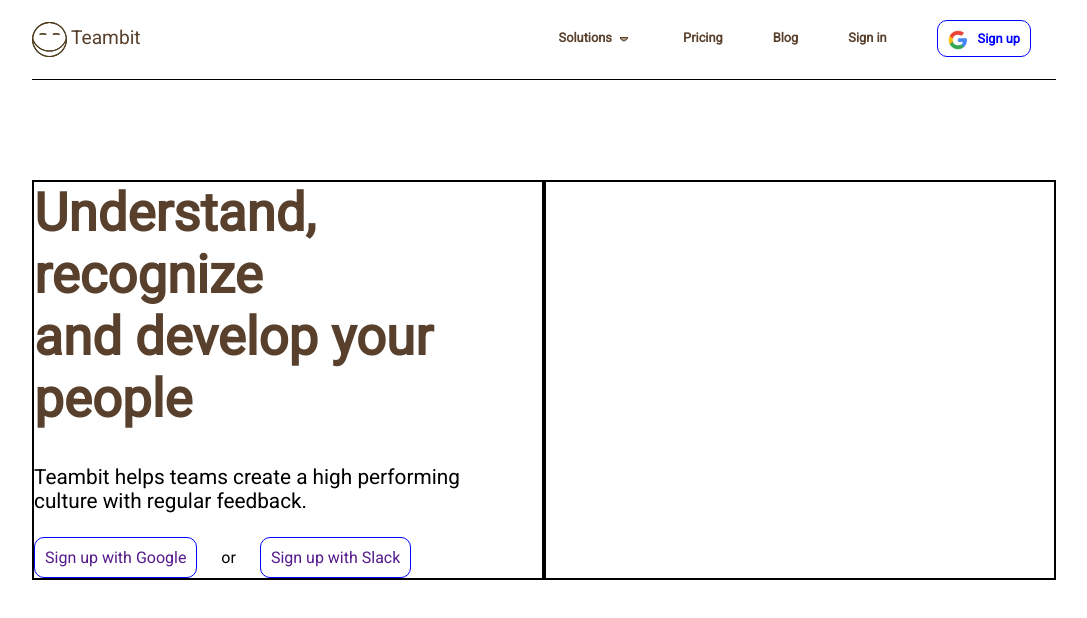
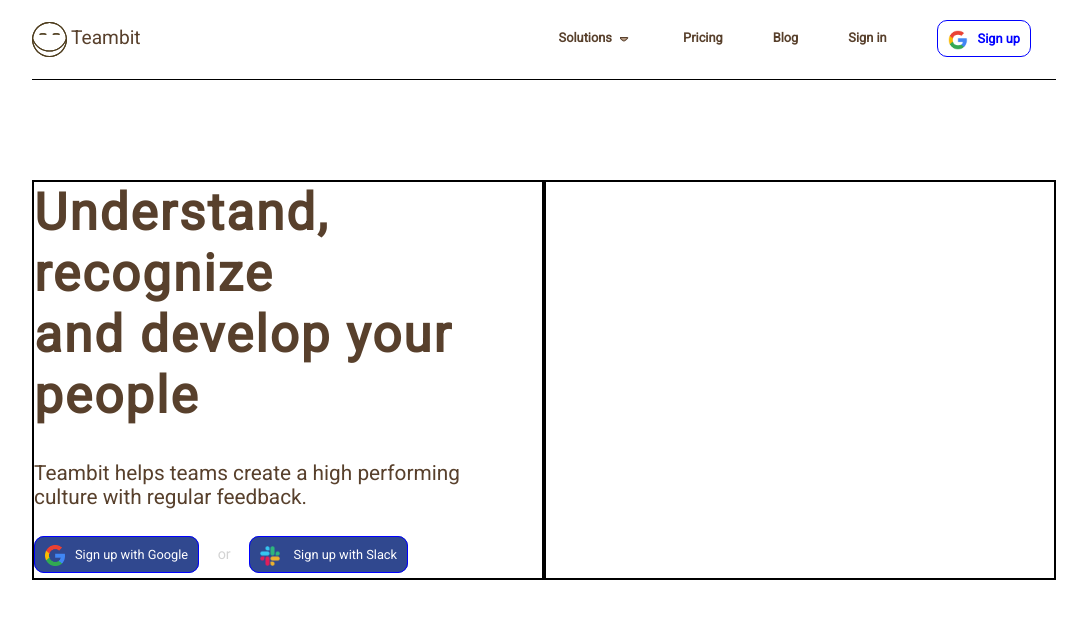
Before and after one commit to MatteoPetracci/node-sass-teambit, a website: page index.html in a window 1280 px wide. Shown: the whole page, without its empty margins (96-1183 px from the left). Drawn offline with Linux system fonts and the light colour scheme.

Commit message:
inizio jumbo

```diff
--- a/index.html
+++ b/index.html
@@ -31,7 +31,7 @@
             <a href="#">Sign in</a>
           </li>
           <li>
-            <a class="btn" href="#"><span><img src="img/lg-google.png" alt=""></span>Sign up</a>
+            <a class="btn" href="#"><img src="img/lg-google.png" alt="">Sign up</a>
           </li>
         </ul>
       </nav>
@@ -39,7 +39,7 @@
         <div class="item">
           <h1>Understand, recognize<br> and develop your <br> people</h1>
           <p>Teambit helps teams create a high performing <br> culture with regular feedback.</p>
-          <a href="">Sign up with Google</a><span> or </span><a href=""> Sign up with Slack</a>
+          <a href=""><img src="img/google.png" alt="">Sign up with Google</a><span> or </span><a href=""><img src="img/slack-logo.png" alt=""> Sign up with Slack</a>
         </div>
         <div class="item"></div>
       </div>
--- a/src/partials/_common.scss
+++ b/src/partials/_common.scss
@@ -61,13 +61,14 @@
   .jumbo {
     display: flex;
     margin-top: 100px;
+    color: rgb(88, 64, 44);
     .item {
       width: 50%;
       border: 2px solid black;
       height: 400px;
       h1 {
-        font-size: $fontSize *3.3;
-        color: rgb(88, 64, 44);
+        font-size: $fontSize *3.2;
+        letter-spacing: 2px;
       }
       p {
         margin-top: 35px;
@@ -76,9 +77,19 @@
       }
       a {
         @include btn;
+        background-color: #30488f;
+        color: white;
+        font-size: 80%;
+        img {
+          width: 20px;
+          vertical-align: middle;
+          margin-right: 10px;
+        }
       }
       span {
-        margin: 0 20px;
+        margin: 0 15px;
+        font-size: 90%;
+        color: lightgrey;
       }
     }
   }
```
Also changed, not shown: dist/app.css, img/google.png (added), img/slack-logo.png (added).
